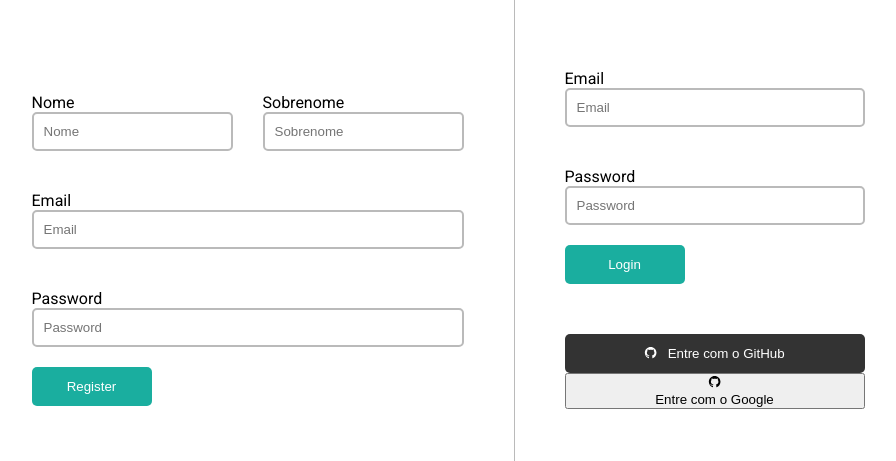
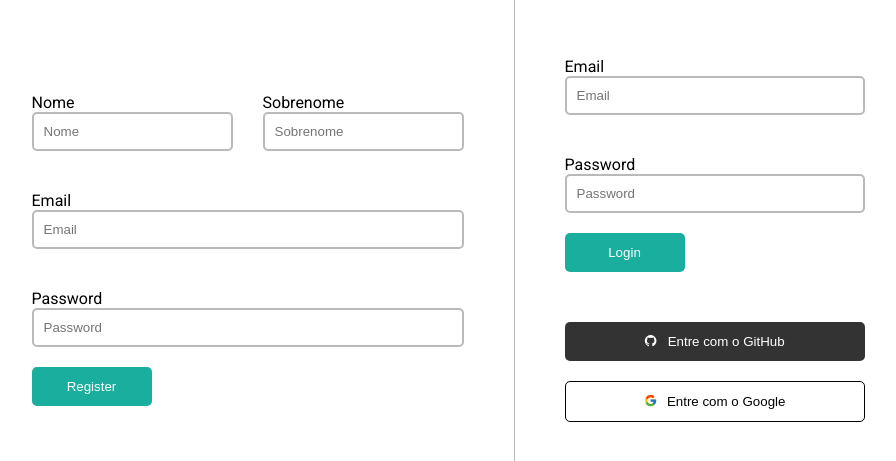
Before and after one commit to Pedro0505/project-manager-frontend, a Next.js app: page / in a window 1280 px wide. Shown: the part 171-632 px from the top of the page, without its empty margins (192-1088 px from the left). Built offline with nearby package versions, Linux system fonts and the light colour scheme; no server answers.

Commit message:
style: add style to google button

```diff
--- a/src/components/Login.tsx
+++ b/src/components/Login.tsx
@@ -2,6 +2,7 @@ import axios, { AxiosRequestConfig } from 'axios';
 import { useRouter } from 'next/router';
 import React, { useEffect, useState } from 'react';
 import { MdOutlineWarningAmber } from 'react-icons/md';
+import { FcGoogle } from 'react-icons/fc';
 import { signIn, useSession } from 'next-auth/react';
 import { v4 as uuid } from 'uuid';
 import { AiFillGithub } from 'react-icons/ai';
@@ -178,8 +179,9 @@ function Login() {
       <button
         type="button"
         onClick={() => signIn('google')}
+        className={ styles.googleLogin }
       >
-        <AiFillGithub />
+        <FcGoogle />
         <p>Entre com o Google</p>
       </button>
     </form>
--- a/src/styles/login.module.css
+++ b/src/styles/login.module.css
@@ -79,6 +79,19 @@
   border: none;
 }
 
-.githubLogin p {
+.githubLogin p,
+.googleLogin p  {
   margin-left: 10px;
 }
+
+.googleLogin {
+  display: flex;
+  background-color: #ffffff;
+  justify-content: center;
+  padding: 12px;
+  color: rgb(0, 0, 0);
+  border-radius: 5px;
+  margin-top: 20px;
+  cursor: pointer;
+  border: 1px solid black;
+}
```
